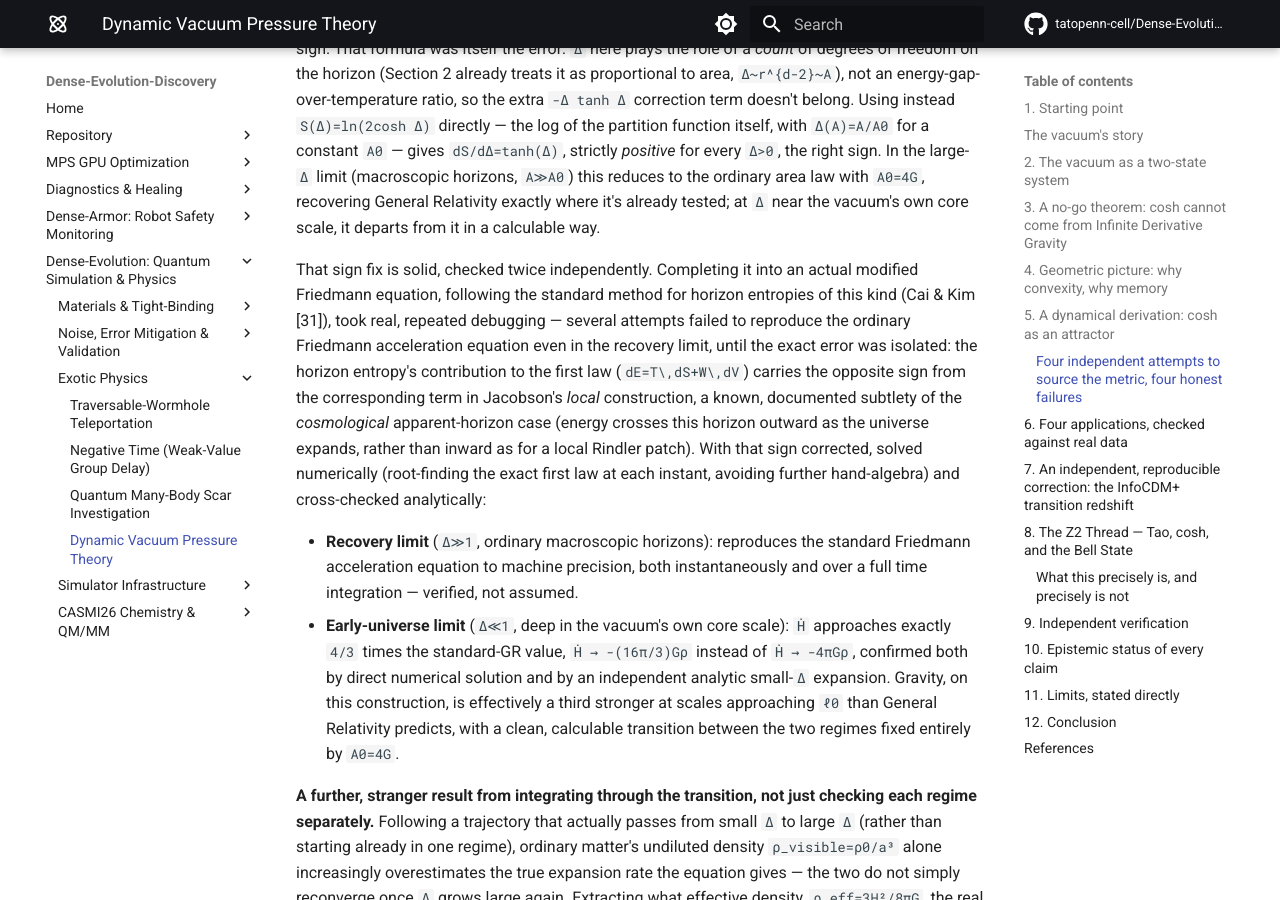
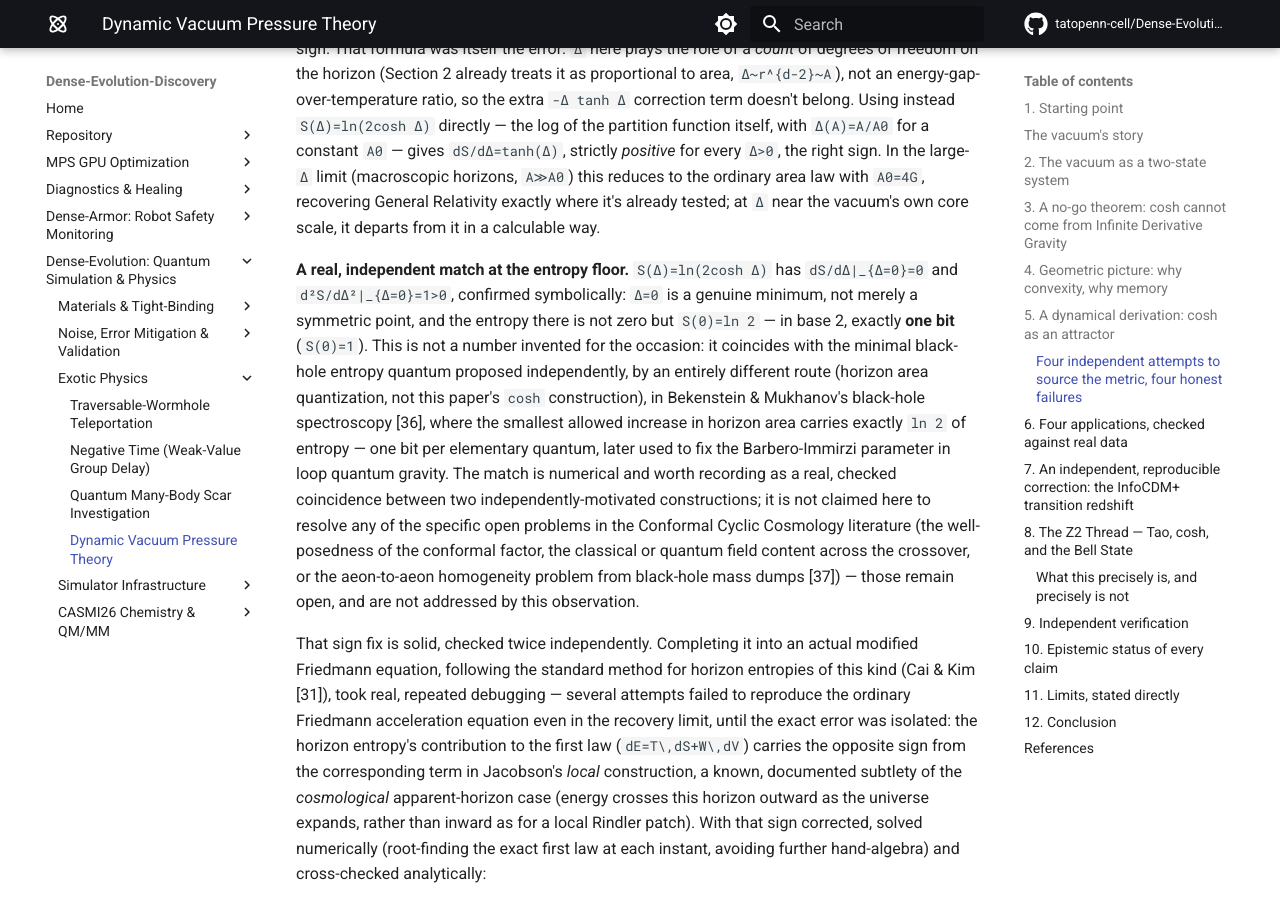
Before and after one commit to tatopenn-cell/Dense-Evolution-Discovery, an MkDocs documentation site: the page built from docs/dynamic_vacuum_pressure_theory.md, in a window 1280 px wide and 900 px high, scrolled down 13715 px. Built offline with MkDocs 1.6.1 and Material for MkDocs 9.7.7, drawn with Linux system fonts in a browser that asks for light colours; comment, search, counter and statistics services are not loaded; some of the changed text lies outside the part shown.

Commit message:
Add the entropy-floor result: S(0)=ln2 (1 bit) matches the Bekenstein-Mukhanov black-hole entropy quantum; correct earlier mischaracterization of CCC's open problems after reading Tod (2022) directly

```diff
--- a/docs/dynamic_vacuum_pressure_theory.md
+++ b/docs/dynamic_vacuum_pressure_theory.md
@@ -243,6 +243,8 @@ One honest limit on `P[u]` itself, checked directly rather than assumed: the sam
 
 A first attempt used the full two-level-system thermodynamic entropy implied by `Z=2cosh(Δ)`, `S(Δ)=ln(2cosh Δ)-Δ tanh Δ`, and found `dS/dΔ=-Δ·sech²(Δ)`, strictly negative &mdash; the wrong sign. That formula was itself the error: `Δ` here plays the role of a *count* of degrees of freedom on the horizon (Section 2 already treats it as proportional to area, `Δ~r^{d-2}~A`), not an energy-gap-over-temperature ratio, so the extra `-Δ tanh Δ` correction term doesn't belong. Using instead `S(Δ)=ln(2cosh Δ)` directly &mdash; the log of the partition function itself, with `Δ(A)=A/A0` for a constant `A0` &mdash; gives `dS/dΔ=tanh(Δ)`, strictly *positive* for every `Δ>0`, the right sign. In the large-`Δ` limit (macroscopic horizons, `A≫A0`) this reduces to the ordinary area law with `A0=4G`, recovering General Relativity exactly where it's already tested; at `Δ` near the vacuum's own core scale, it departs from it in a calculable way.
 
+**A real, independent match at the entropy floor.** `S(Δ)=ln(2cosh Δ)` has `dS/dΔ|_{Δ=0}=0` and `d²S/dΔ²|_{Δ=0}=1>0`, confirmed symbolically: `Δ=0` is a genuine minimum, not merely a symmetric point, and the entropy there is not zero but `S(0)=ln 2` &mdash; in base 2, exactly **one bit** (`S(0)=1`). This is not a number invented for the occasion: it coincides with the minimal black-hole entropy quantum proposed independently, by an entirely different route (horizon area quantization, not this paper's `cosh` construction), in Bekenstein & Mukhanov's black-hole spectroscopy [36], where the smallest allowed increase in horizon area carries exactly `ln 2` of entropy &mdash; one bit per elementary quantum, later used to fix the Barbero-Immirzi parameter in loop quantum gravity. The match is numerical and worth recording as a real, checked coincidence between two independently-motivated constructions; it is not claimed here to resolve any of the specific open problems in the Conformal Cyclic Cosmology literature (the well-posedness of the conformal factor, the classical or quantum field content across the crossover, or the aeon-to-aeon homogeneity problem from black-hole mass dumps [37]) &mdash; those remain open, and are not addressed by this observation.
+
 That sign fix is solid, checked twice independently. Completing it into an actual modified Friedmann equation, following the standard method for horizon entropies of this kind (Cai & Kim [31]), took real, repeated debugging &mdash; several attempts failed to reproduce the ordinary Friedmann acceleration equation even in the recovery limit, until the exact error was isolated: the horizon entropy's contribution to the first law (`dE=T\,dS+W\,dV`) carries the opposite sign from the corresponding term in Jacobson's *local* construction, a known, documented subtlety of the *cosmological* apparent-horizon case (energy crosses this horizon outward as the universe expands, rather than inward as for a local Rindler patch). With that sign corrected, solved numerically (root-finding the exact first law at each instant, avoiding further hand-algebra) and cross-checked analytically:
 
 - **Recovery limit** (`Δ≫1`, ordinary macroscopic horizons): reproduces the standard Friedmann acceleration equation to machine precision, both instantaneously and over a full time integration &mdash; verified, not assumed.
@@ -411,6 +413,7 @@ For transparency, every principal claim in this work is classified below as **de
 <tr><td style="padding:8px 10px;border-bottom:1px solid #eef0f2">This residual is the same Z<sub>2</sub> pair, and explains gravity's scale-dependent strength</td><td style="padding:8px 10px;border-bottom:1px solid #eef0f2">Conjectured</td><td style="padding:8px 10px;border-bottom:1px solid #eef0f2">5, 8</td><td style="padding:8px 10px;border-bottom:1px solid #eef0f2">Interpretation of a real numerical result, not itself derived</td></tr>
 <tr><td style="padding:8px 10px;border-bottom:1px solid #eef0f2"><code>u=0</code> is a pre-initial attractor bounding de Sitter's own</td><td style="padding:8px 10px;border-bottom:1px solid #eef0f2">Conjectured</td><td style="padding:8px 10px;border-bottom:1px solid #eef0f2">5</td><td style="padding:8px 10px;border-bottom:1px solid #eef0f2">Confirms, does not contest, Wald's de Sitter no-hair theorem; the flat-point/de-Sitter link is stated, not quantitatively connected</td></tr>
 <tr><td style="padding:8px 10px;border-bottom:1px solid #eef0f2">Adopts Penrose's CCC; the Z<sub>2</sub> residual is a mechanism for its crossover surface</td><td style="padding:8px 10px;border-bottom:1px solid #eef0f2">Conjectured</td><td style="padding:8px 10px;border-bottom:1px solid #eef0f2">5</td><td style="padding:8px 10px;border-bottom:1px solid #eef0f2">CCC itself is a real, disputed (not confirmed) proposal; this work's addition to it is a stated interpretation, not derived</td></tr>
+<tr><td style="padding:8px 10px;border-bottom:1px solid #eef0f2"><code>S(0)=ln 2</code> (1 bit), matching the Bekenstein-Mukhanov entropy quantum</td><td style="padding:8px 10px;border-bottom:1px solid #eef0f2">Derived</td><td style="padding:8px 10px;border-bottom:1px solid #eef0f2">5</td><td style="padding:8px 10px;border-bottom:1px solid #eef0f2">Genuine minimum of the already-corrected entropy formula, verified symbolically; the match to an independent quantum-gravity result is a real coincidence, not shown to resolve any specific CCC open problem</td></tr>
 <tr><td style="padding:8px 10px;border-bottom:1px solid #eef0f2">Independent bubbles</td><td style="padding:8px 10px;border-bottom:1px solid #eef0f2">Conjectured</td><td style="padding:8px 10px;border-bottom:1px solid #eef0f2">4</td><td style="padding:8px 10px;border-bottom:1px solid #eef0f2">Working hypothesis, not formalized</td></tr>
 <tr><td style="padding:8px 10px;border-bottom:1px solid #eef0f2">Probability as a scale criterion</td><td style="padding:8px 10px;border-bottom:1px solid #eef0f2">Conjectured</td><td style="padding:8px 10px;border-bottom:1px solid #eef0f2">4</td><td style="padding:8px 10px;border-bottom:1px solid #eef0f2">Working hypothesis, not formalized</td></tr>
 <tr><td style="padding:8px 10px;border-bottom:1px solid #eef0f2">Gravity is the oldest, first-separated force</td><td style="padding:8px 10px;border-bottom:1px solid #eef0f2">Conjectured</td><td style="padding:8px 10px;border-bottom:1px solid #eef0f2">4</td><td style="padding:8px 10px;border-bottom:1px solid #eef0f2">Consistent with the standard force-unification picture; not derived here</td></tr>
@@ -475,3 +478,5 @@ This is not a candidate for `dense_evolution` promotion: it introduces no new qu
 33. R. M. Wald, *Asymptotic behavior of homogeneous cosmological models in the presence of a positive cosmological constant*, Phys. Rev. D 28, 2118 (1983).
 34. R. Penrose, *Cycles of Time: An Extraordinary New View of the Universe*, Bodley Head, London (2010).
 35. V. G. Gurzadyan & R. Penrose, *Concentric circles in WMAP data may provide evidence of violent pre-Big-Bang activity*, arXiv:1011.3706 (2010).
+36. J. D. Bekenstein & V. F. Mukhanov, *Spectroscopy of the quantum black hole*, Phys. Lett. B 360, 7 (1995), arXiv:gr-qc/9505012.
+37. P. Tod, *Some questions about Conformal Cyclic Cosmology*, arXiv:2202.10864 (2022).
```
